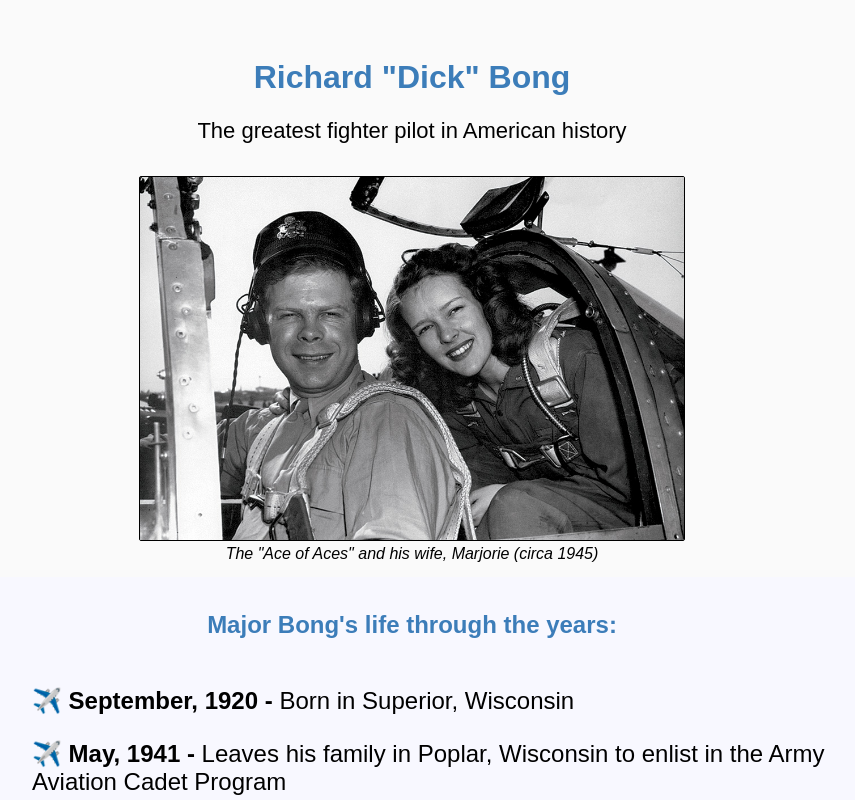
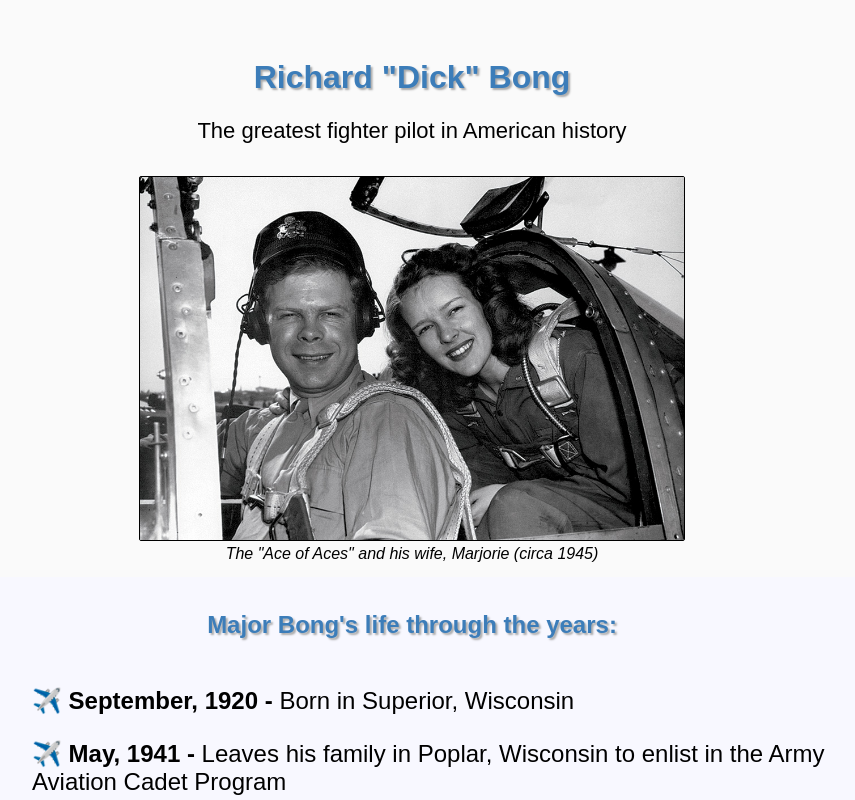
Before and after one commit to N0M4D92/DB-Tribute, a plain HTML site: page index.html in a window 1280 px wide. Shown: the top 800 px of the page, without its empty margins (228-1083 px from the left). Drawn offline with Linux system fonts and the light colour scheme; a web font is replaced by a local one.

Commit message:
Add text shadow to h1, h3 headings (styles.css)

```diff
--- a/styles.css
+++ b/styles.css
@@ -9,6 +9,7 @@
  h1, h3{
     color:rgb(60, 125, 185);
     font-weight: bold;
+    text-shadow: 2px 2px 2px #aaa;
  }
 
  h3 {
```
